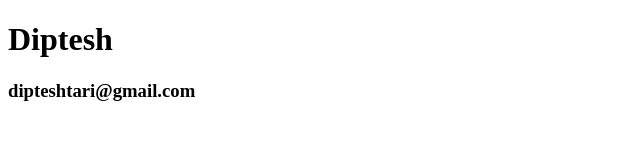
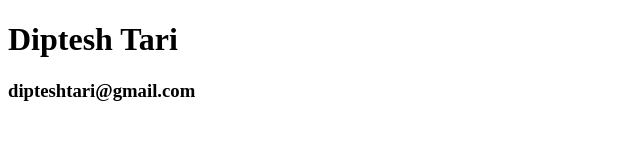
Before and after one commit to DipteshTari/aboutme, a plain HTML site: page index.html in a window 1280 px wide. Shown: the whole page, without its empty margins (0-640 px from the left). Drawn offline with Linux system fonts and the light colour scheme.

Commit message:
last name included

```diff
--- a/index.html
+++ b/index.html
@@ -7,7 +7,7 @@
     <title>Document</title>
 </head>
 <body>
-    <h1>Diptesh</h1>
+    <h1>Diptesh Tari</h1>
     <h3>dipteshtari@gmail.com</h3>
 </body>
 </html>
```
